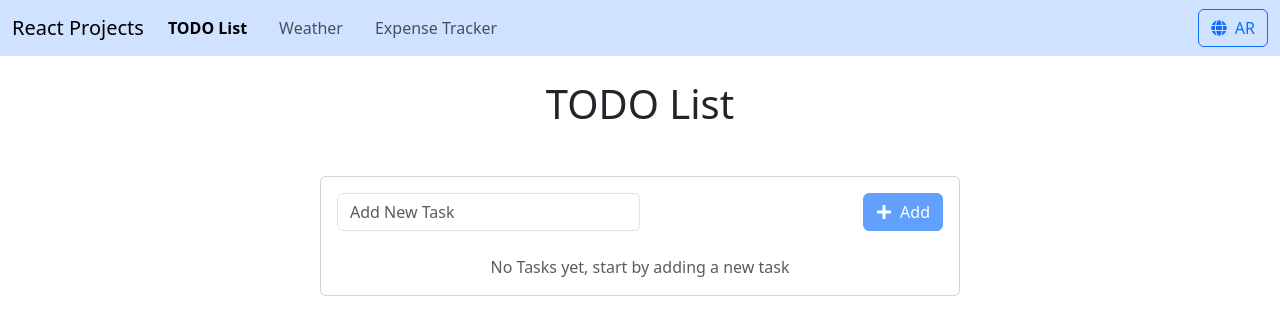
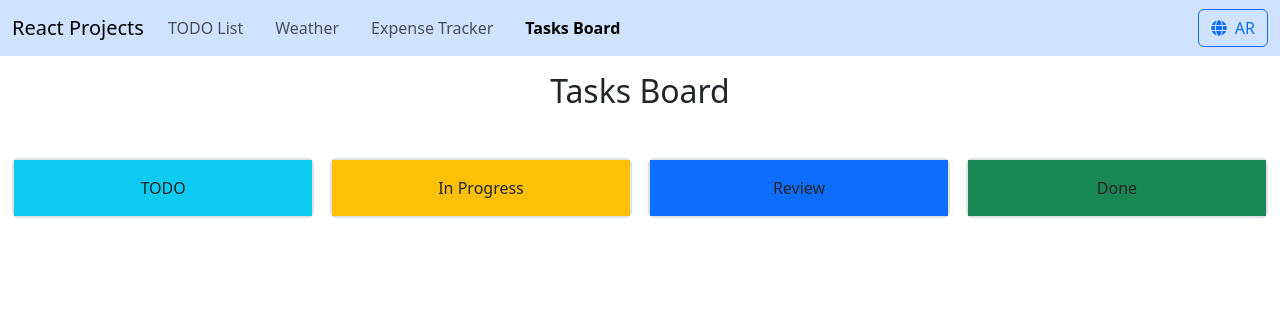
Before and after one commit to m7mdaljml/react, a React (Vite) app: page /tasks-board in a window 1280 px wide. Before the commit this address led to /todo. Shown: the top 334 px of the page. Built offline with nearby package versions, Linux system fonts and the light colour scheme.

Commit message:
init: tasks board

```diff
--- a/src/i18n/ar.i18n.ts
+++ b/src/i18n/ar.i18n.ts
@@ -73,6 +73,13 @@ export default {
     expense: "المصروف",
     noDateToDisplay: "لا يوجد بيانات لعرضها",
   },
+  tasksBoard: {
+    title: "لوحة المهام",
+    todo: "قائمة المهام",
+    inProgress: "قيد التنفيذ",
+    review: "قيد المراجعة",
+    done: "تم",
+  },
   enums: {
     TransactionTypeEnum: {
       [TransactionTypeEnum.Income]: "دخل",
--- a/src/i18n/en.i18n.ts
+++ b/src/i18n/en.i18n.ts
@@ -71,6 +71,13 @@ export default {
     expense: "Expense",
     noDateToDisplay: "No Data To Display",
   },
+  tasksBoard: {
+    title: "Tasks Board",
+    todo: "TODO",
+    inProgress: "In Progress",
+    review: "Review",
+    done: "Done",
+  },
   enums: {
     TransactionTypeEnum: {
       [TransactionTypeEnum.Income]: "Income",
--- /dev/null
+++ b/src/presentation/pages/tasks-board/index.tsx
@@ -0,0 +1,33 @@
+import { useTranslation } from "react-i18next";
+
+const TasksBoard = () => {
+  const { t } = useTranslation();
+  return (
+    <div>
+      <h2 className="text-center mt-3">{t("tasksBoard.title")}</h2>
+
+      <div className="mt-4 w-100 p-4">
+        <div className="row gap-3">
+          <div className="col text-center d-flex flex-column border  border-2 rounded p-0 gap-2">
+            <div className="bg-info p-3">{t("tasksBoard.todo")}</div>
+            {/* here should be add list of tasks */}
+          </div>
+          <div className="col text-center d-flex flex-column border  border-2 rounded p-0 gap-2">
+            <div className="bg-warning p-3">{t("tasksBoard.inProgress")}</div>
+            {/* here should be add list of tasks */}
+          </div>
+          <div className="col text-center d-flex flex-column border  border-2 rounded p-0 gap-2">
+            <div className="bg-primary p-3">{t("tasksBoard.review")}</div>
+            {/* here should be add list of tasks */}
+          </div>
+          <div className="col text-center d-flex flex-column border  border-2 rounded p-0 gap-2">
+            <div className="bg-success p-3">{t("tasksBoard.done")}</div>
+            {/* here should be add list of tasks */}
+          </div>
+        </div>
+      </div>
+    </div>
+  );
+};
+
+export default TasksBoard;
--- a/src/sitemap/index.tsx
+++ b/src/sitemap/index.tsx
@@ -8,6 +8,7 @@ import WeatherApp from "../presentation/pages/weather";
 import ExpenseTrackerLayout from "../presentation/pages/expense-tracker";
 import ExpenseDashboard from "../presentation/pages/expense-tracker/content/dashboard";
 import ExpenseTransactions from "../presentation/pages/expense-tracker/content/transactions";
+import TasksBoard from "../presentation/pages/tasks-board";
 
 export const routes: RouteObject[] = [
   {
@@ -60,6 +61,11 @@ export const routes: RouteObject[] = [
           },
         ],
       },
+      {
+        path: "tasks-board",
+        element: <TasksBoard />,
+        handle: { label: { en: "Tasks Board", ar: "لوحة المهام " } },
+      },
 
       {
         path: "*",
```
